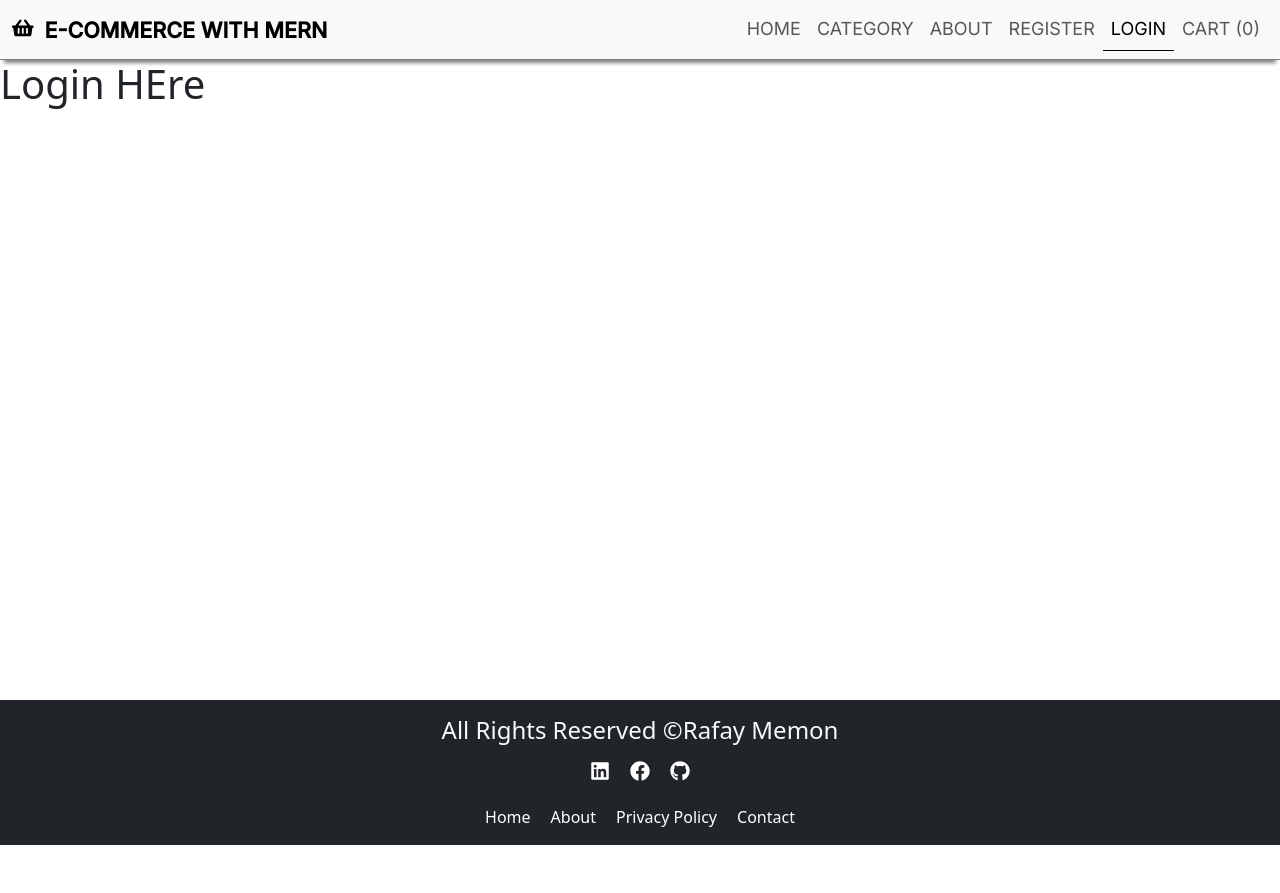
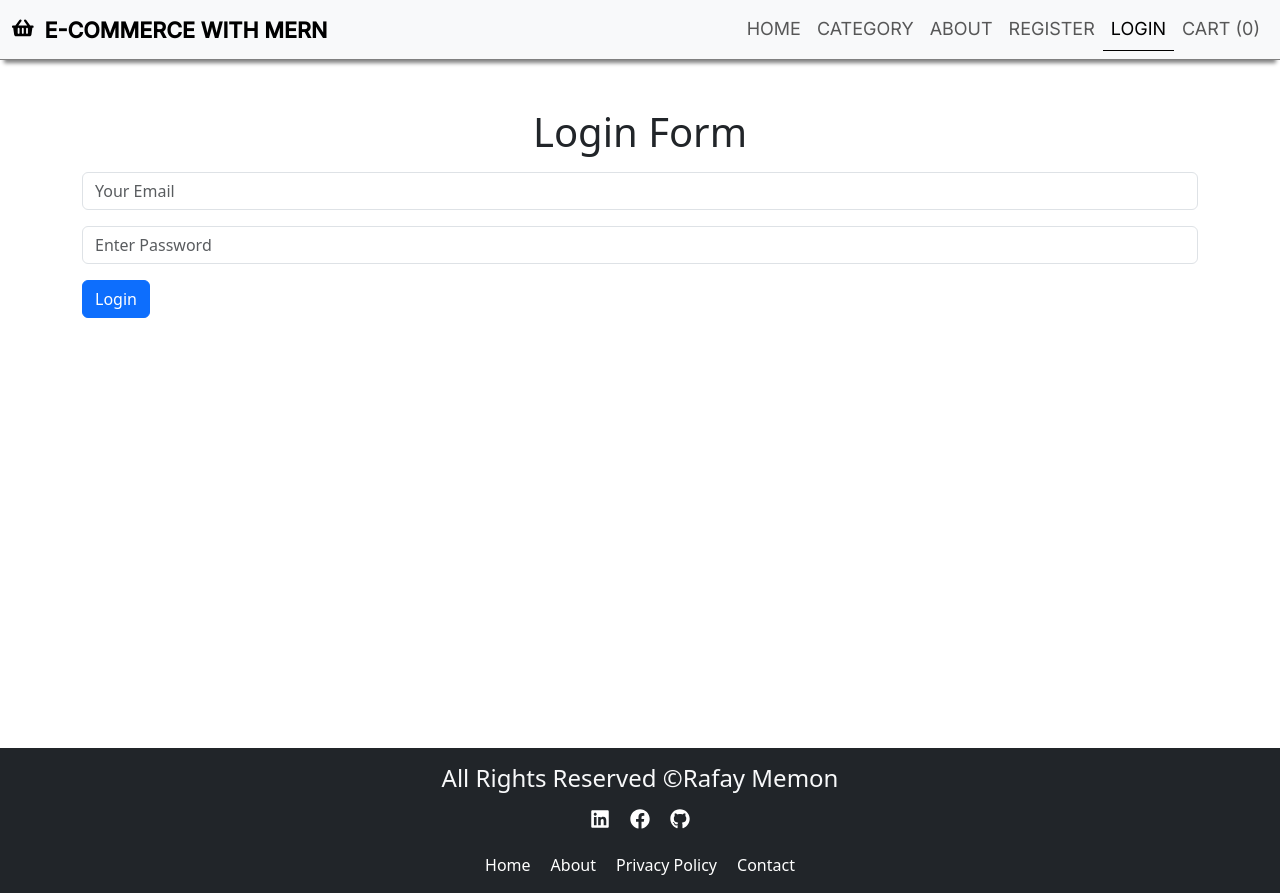
Before and after one commit to RafayMemon01/Ecommerce-with-MERN, a React (Create React App) app in the folder client/: page /login in a window 1280 px wide. Before the commit the page ends 845 px from the top, so only its background shows below. Built offline with nearby package versions, Linux system fonts and the light colour scheme; a web font is replaced by a local one.

Commit message:
context api work done user login done and token getting done

```diff
--- a/client/src/App.js
+++ b/client/src/App.js
@@ -7,6 +7,9 @@ import PageNotFoundPage from "./pages/PageNotFoundPage";
 import PolicyPage from "./pages/PolicyPage";
 import Register from "./pages/auth/register";
 import Login from "./pages/auth/login";
+
+import './styles/authStyle.css'
+
 function App() {
   return (
     <>
--- /dev/null
+++ b/client/src/context/auth.js
@@ -0,0 +1,19 @@
+import { useContext, useState, createContext } from 'react'
+
+
+const authContext = createContext()
+
+
+const AuthProvider = ({ children }) => {
+    const [auth, setAuth] = useState({
+        user: null,
+        token: "",
+    })
+    return (
+        <authContext.Provider value={[auth, setAuth]}>{children}</authContext.Provider>
+    )
+}
+
+const useAuth =()=> useContext(authContext)
+
+export { useAuth, AuthProvider }
--- a/client/src/index.css
+++ b/client/src/index.css
@@ -153,25 +153,3 @@ font-family: 'Kalnia', serif;  for heading */
     font-size: 24px;
     margin-right: 10px;
   }
-
-
-
-
-  /* ===========Register========= */
-  .signUpForm{
-    display: flex;
-    justify-content: space-between;
-    height: 70vh;
-    align-items: center;
-    /* width: fit-content; */
-    /* margin-left: 2em; */
-    box-shadow: 0 7px 4px -4px black;
-    padding: 10px;
-  }
-  .signUpForm input{
-    display: flex;
-    width: 30rem;
-    align-self: center;
-    justify-self: center;
-
-  }
--- a/client/src/index.js
+++ b/client/src/index.js
@@ -1,15 +1,18 @@
-import React from 'react';
-import ReactDOM from 'react-dom/client';
-import { BrowserRouter } from 'react-router-dom'
-import './index.css';
-import App from './App';
-import reportWebVitals from './reportWebVitals';
+import React from "react";
+import ReactDOM from "react-dom/client";
+import { BrowserRouter } from "react-router-dom";
+import "./index.css";
+import App from "./App";
+import reportWebVitals from "./reportWebVitals";
+import { AuthProvider } from "./context/auth";
 
-const root = ReactDOM.createRoot(document.getElementById('root'));
+const root = ReactDOM.createRoot(document.getElementById("root"));
 root.render(
-<BrowserRouter>
-    <App />
-</BrowserRouter>
+  <AuthProvider>
+    <BrowserRouter>
+      <App />
+    </BrowserRouter>
+  </AuthProvider>
 );
 
 // If you want to start measuring performance in your app, pass a function
--- a/client/src/pages/HomePage.jsx
+++ b/client/src/pages/HomePage.jsx
@@ -1,10 +1,13 @@
 import React from 'react'
 import Layout from '../components/layout/layout'
-
+import { useAuth } from '../context/auth'
+// import { json } from 'react-router-dom';
 const HomePage = () => {
+  const [auth, setAuth] = useAuth();
   return (
     <Layout title={"Best Sales"} description={"This is MERN Project Just for practice by Rafay Memon"} author={"Rafay Memon"}>
       <h1>Home Page</h1>
+      <h4>{JSON.stringify(auth)}</h4>
     </Layout>
 
 
--- a/client/src/pages/auth/login.jsx
+++ b/client/src/pages/auth/login.jsx
@@ -1,11 +1,90 @@
-import React from 'react'
-import Layout from '../../components/layout/layout'
+import React from "react";
+import { useState } from "react";
+import Layout from "../../components/layout/layout";
+import { toast } from "react-toastify";
+import axios from "axios";
+import { useNavigate } from "react-router-dom";
+import { useAuth } from "../../context/auth";
 
 const Login = () => {
+  const [email, setEmail] = useState("");
+  const [password, setPassword] = useState("");
+  const navigate = useNavigate();
+ const [auth, setAuth] = useAuth();
+  const handleSubmit = async (e) => {
+    e.preventDefault();
+    console.log(email,password);
+    // toast.success('yeah')
+    try {
+      const res = await axios.post("http://localhost:5000/api/v1/auth/login", {
+
+        email,
+        password,
+      });
+      if (res.data.success) {
+        toast.success(res.data.message);
+        setAuth({
+          ...auth,
+          user: res.data.user,
+          token: res.data.token,
+        })
+        setTimeout(() => {
+          navigate("/");
+        }, 2000);
+      } else {
+        toast.error(res.data.message);
+      }
+    } catch (error) {
+      console.log(error);
+      toast.error("Something went wrong");
+    }
+  };
+
   return (
-    <Layout>
-      <h1>Login HEre</h1>
+    <Layout
+      title={"Login || E Commerce"}
+      description={"Sign up to E commerce with MERN by Rafay Memon"}
+    >
+      <div className="signUpForm">
+        <div className="container mt-5">
+          <h1 className="text-center">Login Form</h1>
+          <form onSubmit={handleSubmit} id="registrationForm" className="mt-3">
+
+
+            <div className="mb-3">
+              <input
+                type="email"
+                className="form-control"
+                placeholder="Your Email"
+                value={email}
+                onChange={(e) => setEmail(e.target.value)}
+                required
+              />
+            </div>
+
+
+
+
+
+            <div className="mb-3">
+              <input
+                type="password"
+                className="form-control"
+                placeholder="Enter Password"
+                value={password}
+                onChange={(e) => setPassword(e.target.value)}
+                required
+              />
+            </div>
+
+            <button type="submit" className="btn btn-primary">
+Login            </button>
+          </form>
+        </div>
+
+      </div>
     </Layout>
+
   )
 }
 
--- a/client/src/pages/auth/register.jsx
+++ b/client/src/pages/auth/register.jsx
@@ -4,6 +4,7 @@ import Layout from "../../components/layout/layout";
 import { toast } from "react-toastify";
 import axios from "axios";
 import { useNavigate } from "react-router-dom";
+// import '../../styles/authStyle.css'
 // import 'dotenv'
 
 const Register = () => {
@@ -32,7 +33,7 @@ const Register = () => {
           navigate("/login");
         }, 2000);
       } else {
-        toast.error("res.data.message");
+        toast.error(res.data.message);
       }
     } catch (error) {
       console.log(error);
@@ -54,6 +55,7 @@ const Register = () => {
                 type="text"
                 className="form-control"
                 placeholder="Your Name"
+
                 value={name}
                 onChange={(e) => setName(e.target.value)}
                 required
--- a/client/src/styles/authStyle.css
+++ b/client/src/styles/authStyle.css
@@ -0,0 +1,11 @@
+ /* ===========Register========= */
+ .registrationForm {
+   display: flex !important;
+   justify-content: center !important;
+   width: 100px;
+   background-color: red;
+
+  }
+  .registrationForm .form-control{
+    max-width: 20px !important;
+  }
```
